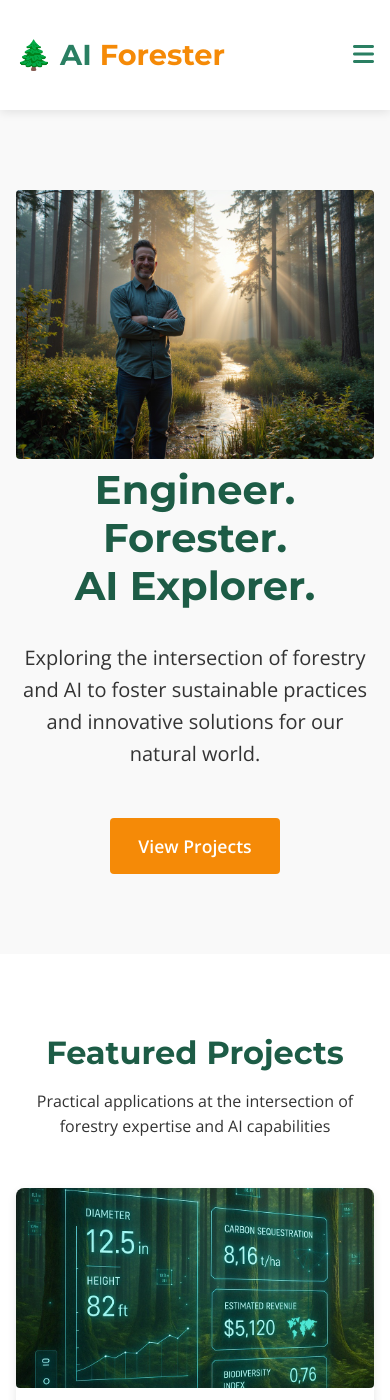
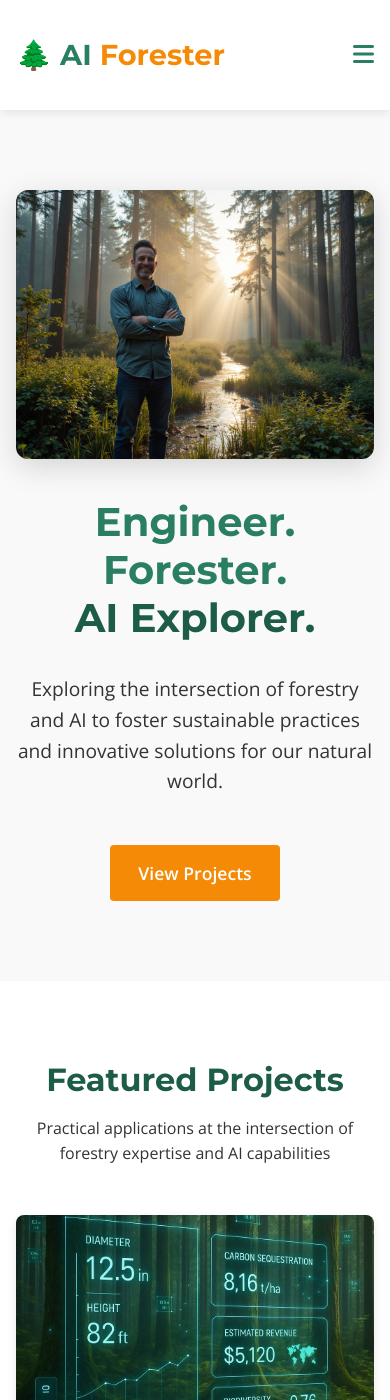
Before and after one commit to davidbeleznay/davidbeleznay.github.io, a Jekyll site: the page built from index.md, in a window 390 px wide and 1400 px high. Built offline with Jekyll 4.4.1, drawn with Linux system fonts in a browser that asks for light colours.

Commit message:
Add hero image layout styles and improve responsive design

```diff
--- a/assets/css/main.css
+++ b/assets/css/main.css
@@ -171,6 +171,48 @@
   max-width: 700px;
   margin-left: auto;
   margin-right: auto;
+  margin-bottom: var(--spacing-lg);
+}
+
+/* Hero with Image Layout */
+.hero-with-image {
+  text-align: left;
+}
+
+.hero-content {
+  display: grid;
+  grid-template-columns: 300px 1fr;
+  gap: var(--spacing-lg);
+  align-items: center;
+  max-width: 1000px;
+  margin: 0 auto;
+}
+
+.hero-image img {
+  width: 100%;
+  border-radius: 12px;
+  box-shadow: 0 8px 30px rgba(0,0,0,0.15);
+}
+
+.hero-text h1 {
+  font-size: 3.2rem;
+  margin-bottom: var(--spacing-md);
+  text-align: left;
+  max-width: none;
+  margin-left: 0;
+  margin-right: 0;
+}
+
+.hero-text .highlight {
+  color: var(--primary);
+}
+
+.hero-text p {
+  font-size: 1.2rem;
+  text-align: left;
+  max-width: none;
+  margin-left: 0;
+  margin-right: 0;
   margin-bottom: var(--spacing-lg);
 }
 
@@ -472,6 +514,21 @@
     font-size: 2.5rem;
   }
 
+  .hero-content {
+    grid-template-columns: 1fr;
+    gap: var(--spacing-md);
+    text-align: center;
+  }
+
+  .hero-text h1 {
+    font-size: 2.5rem;
+    text-align: center;
+  }
+
+  .hero-text p {
+    text-align: center;
+  }
+
   .about-container {
     grid-template-columns: 1fr;
   }
```
